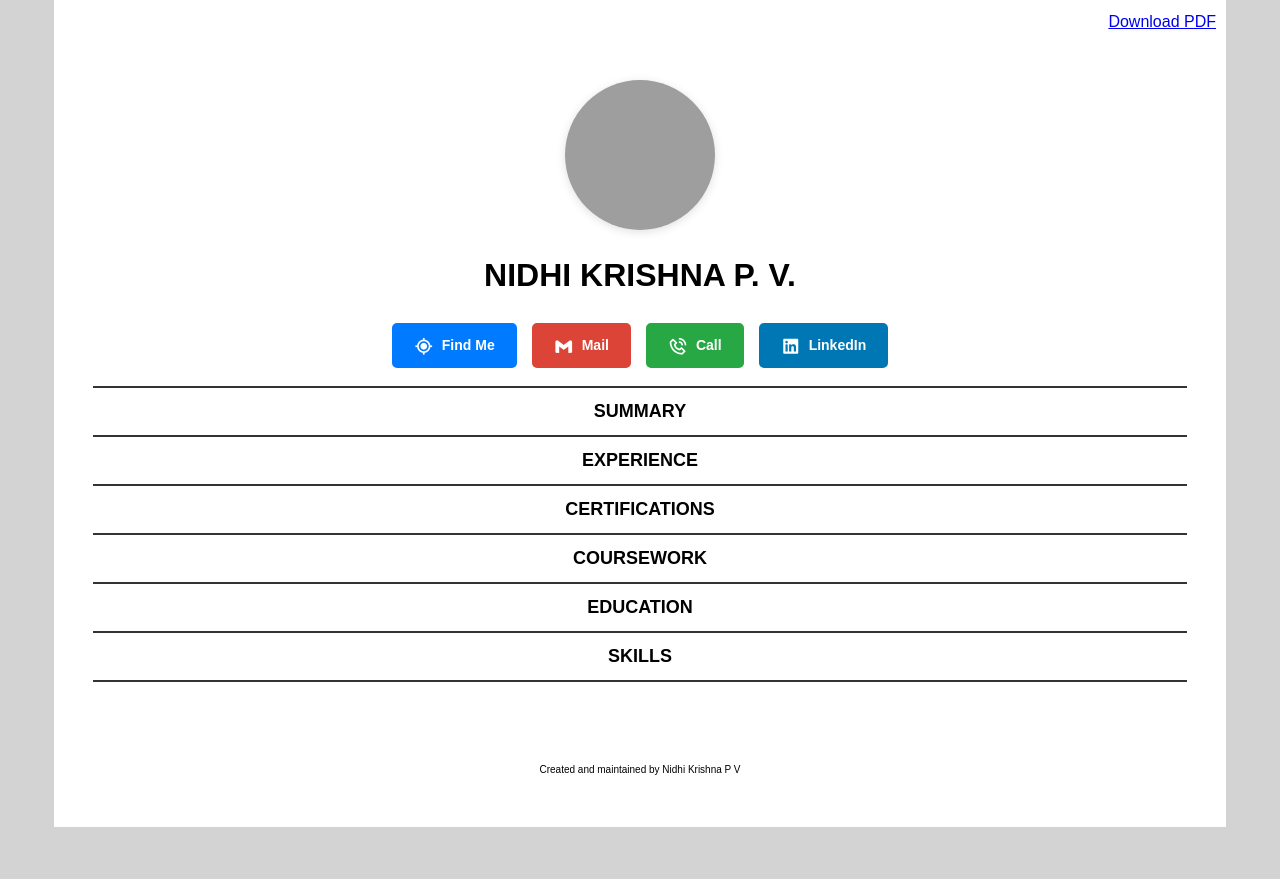
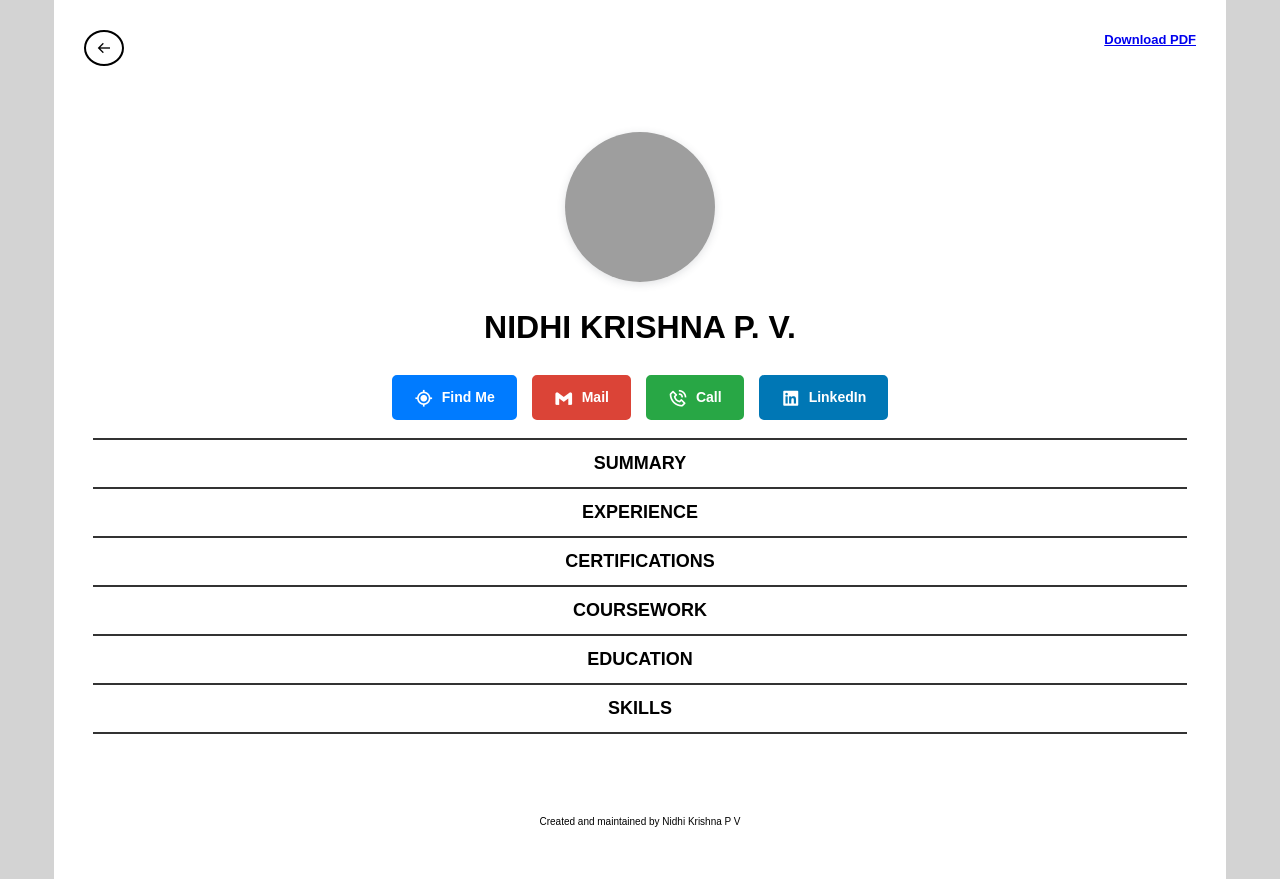
Before and after one commit to nidhikrishn/portfolio, a plain HTML site: page Nidhi_Krishna_P_V_Resume.html in a window 1280 px wide. Before the commit the page ends 827 px from the top, so only its background shows below. Drawn offline with nearby package versions, Linux system fonts and the light colour scheme; grey boxes are pictures that could not be loaded.

Commit message:
Update Nidhi_Krishna_P_V_Resume.html

```diff
--- a/Nidhi_Krishna_P_V_Resume.html
+++ b/Nidhi_Krishna_P_V_Resume.html
@@ -51,8 +51,48 @@
             margin: 0;
         }
 
-        nav {
-            text-align: right;
+        nav{
+            display: flex;
+        }
+
+        nav a {
+            font-size: small;
+            padding: 20px;
+            list-style: none;
+            margin: 0;
+            font-weight: 600;
+        }
+
+
+        nav a:first-child{
+            color: black;
+            justify-content: flex-start;
+            align-content: flex-start;
+            margin-right: auto;
+        }
+
+        nav a:nth-last-child(){
+            color: #0056b3;
+            justify-content: flex-end;
+            align-content: flex-end;
+            margin-right: auto; /* Adjust this value to control the spacing */
+        }
+
+        nav i{
+            width: 20px;
+            background-color: transparent;
+            color: black;
+            display: inline-flex;
+            justify-content: space-around;
+            align-content: flex-start;
+            padding: 8px;
+            margin-right: 20px;
+            font-size: 16px;
+            font-weight: bold;
+            text-align: center;
+            text-decoration: none;
+            border: 2px solid;
+            border-radius: 100%;
         }
 
         #link {
@@ -216,6 +256,7 @@
 </head>
 <body>
     <nav>
+        <a href="index.html"><i class='bx bx-arrow-back'></i></a>
         <a href="https://drive.google.com/file/d/1C8C1RiWyEJyR59HGudM51ROc-1wh6iuP/view?usp=drivesdk">Download PDF</a>
     </nav>
     <header>
```
